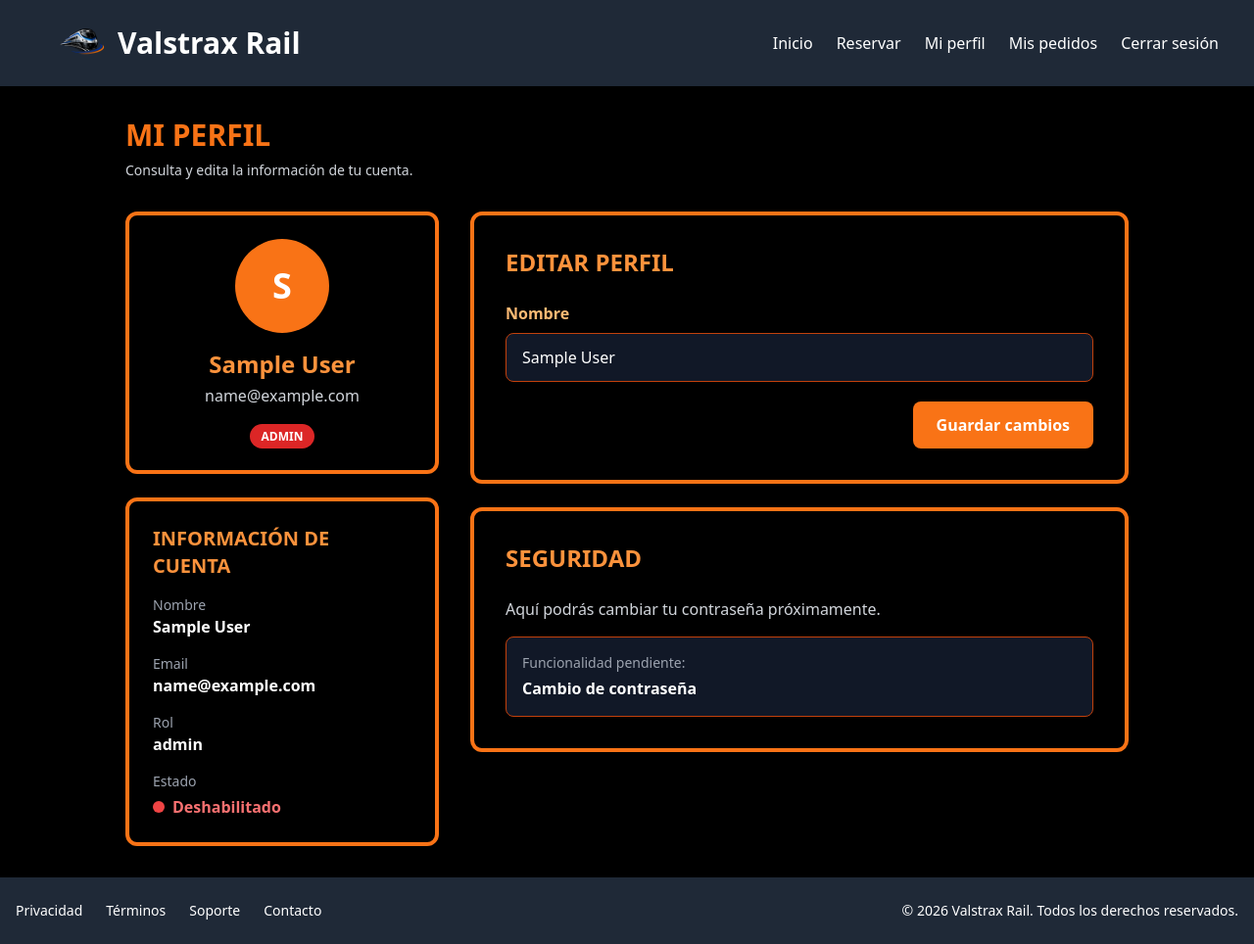
After one commit to Kujo02/TFG-Valstrax-Rail, a Flask app: page /profile in a window 1280 px wide. The commit adds this page. Shown: the whole page at 98% size. Run offline with Flask 3, Linux system fonts and the light colour scheme; the visitor is signed in with stand-in values (Sample User, id 1); data that the repository does not hold is empty; some libraries are stand-ins or nearby versions.

Commit message:
He creado la funcion para poder habilitar y deshabilitar usuarios , y en el datatables de usuarios he implementado un boton para usar esta y tambien otra vista para editar los usuarios. Tambien para los clientes una vista de Perfil para ver su informacion por ahora y poder editar su nombre, en un futuro implementare la opcion de cambiar la contraseña y tal vez algo mas.

```diff
--- a/SRC/models/user.py
+++ b/SRC/models/user.py
@@ -3,13 +3,14 @@ from flask_login import UserMixin
 
 class User(UserMixin):
 
-    def __init__(self, id=None, name=None, email=None, password=None, role=None,estado=None):
+    def __init__(self, id=None, name=None, email=None, password=None, role=None,estado=None, role_id=None):
         self.id = id
         self.name = name
         self.email = email
         self.password = password
         self.role = role
         self.estado = estado
+        self.role_id = role_id
 
     @classmethod
     def get_by_email(cls, email):
@@ -51,7 +52,7 @@ class User(UserMixin):
     def get_by_id(cls, user_id):
         cursor = mysql.connection.cursor()
         cursor.execute("""
-        SELECT u.id, u.name, u.email, u.password, r.name, u.estado_user
+        SELECT u.id, u.name, u.email, u.password, r.name, u.estado_user, u.role_id
         FROM users u
         JOIN roles r ON u.role_id = r.id
         WHERE u.id = %s
@@ -60,7 +61,7 @@ class User(UserMixin):
         cursor.close()
 
         if row:
-            return cls(row[0], row[1], row[2], row[3], row[4], row[5])
+            return cls(row[0], row[1], row[2], row[3], row[4], row[5], row[6])
         return None
 
 
@@ -90,3 +91,76 @@ class User(UserMixin):
             ))
 
         return users
+
+
+    @classmethod
+    def get_all_roles(cls):
+        cursor = mysql.connection.cursor()
+        cursor.execute("""
+            SELECT id, name
+            FROM roles
+            ORDER BY id ASC
+        """)
+
+        rows = cursor.fetchall()
+        cursor.close()
+
+        roles = []
+
+        for row in rows:
+            roles.append({
+                "id": row[0],
+                "name": row[1]
+            })
+
+        return roles
+
+
+
+    @classmethod
+    def update_user(cls, user_id, name, email, role_id, estado_user):
+        cursor = mysql.connection.cursor()
+
+        cursor.execute("""
+            UPDATE users
+            SET name = %s,
+                email = %s,
+                role_id = %s,
+                estado_user = %s
+            WHERE id = %s
+        """, (name, email, role_id, estado_user, user_id))
+
+        mysql.connection.commit()
+        cursor.close()
+
+
+    @classmethod
+    def toggle_estado(cls, user_id):
+        cursor = mysql.connection.cursor()
+
+        cursor.execute("""
+            UPDATE users
+            SET estado_user = CASE
+                WHEN estado_user = 'activo' THEN 'deshabilitado'
+                ELSE 'activo'
+            END
+            WHERE id = %s
+        """, (user_id,))
+
+        mysql.connection.commit()
+        cursor.close()
+
+
+
+    @classmethod
+    def update_name(cls, user_id, name):
+        cursor = mysql.connection.cursor()
+
+        cursor.execute("""
+            UPDATE users
+            SET name = %s
+            WHERE id = %s
+        """, (name, user_id))
+
+        mysql.connection.commit()
+        cursor.close()
--- a/SRC/routes/main.py
+++ b/SRC/routes/main.py
@@ -1,5 +1,6 @@
-from flask import Blueprint, render_template,redirect, url_for
+from flask import Blueprint, render_template,redirect, url_for, request, flash
 from flask_login import current_user
+from models.user import User
 
 main = Blueprint('main', __name__)
 
@@ -25,3 +26,27 @@ def home():
             return redirect(url_for('admin.dashboard'))
 
     return render_template('home.html')
+
+
+@main.route('/profile', methods=['GET', 'POST'])
+def profile():
+
+    if not current_user.is_authenticated:
+
+        return redirect(url_for('auth.login'))
+
+    if request.method == 'POST':
+        name = request.form.get('name')
+
+        if not name:
+            flash('El nombre no puede estar vacío.', 'danger')
+            return render_template('profile.html')
+
+        User.update_name(current_user.id, name)
+
+        flash('Nombre actualizado correctamente.', 'success')
+        return redirect(url_for('main.profile'))
+
+
+
+    return render_template('profile.html')
--- a/SRC/templates/layout.html
+++ b/SRC/templates/layout.html
@@ -27,8 +27,8 @@
             <li><a href="#" class="hover:text-blue-300 transition">Reservar</a ></li>
             {% if current_user.is_authenticated %}
 
-
-            <li><a href="#">Mis pedidos</a></li>
+            <li><a href="{{ url_for('main.profile') }}" class="hover:text-blue-300 transition">Mi perfil</a></li>
+            <li><a href="#" class="hover:text-blue-300 transition">Mis pedidos</a></li>
             <li><a href="{{ url_for('auth.logout') }}"class="hover:text-blue-300 transition">Cerrar sesión</a></li>
 
             {% else %}
--- /dev/null
+++ b/SRC/templates/profile.html
@@ -0,0 +1,168 @@
+{%- extends 'layout.html' -%}
+
+{%- block title -%}Perfil de Usuario{%- endblock -%}
+
+
+
+{% block content %}
+
+<section class="bg-black flex-1 px-8 py-8 text-white">
+
+    <div class="max-w-5xl mx-auto">
+
+        <!-- Cabecera -->
+        <div class="mb-8">
+            <h1 class="text-3xl font-extrabold text-orange-500 uppercase">
+                Mi Perfil
+            </h1>
+            <p class="text-gray-300 text-sm mt-2">
+                Consulta y edita la información de tu cuenta.
+            </p>
+        </div>
+
+        <!-- Grid principal -->
+        <div class="grid grid-cols-1 lg:grid-cols-3 gap-8">
+
+            <!-- Columna izquierda -->
+            <div class="lg:col-span-1 space-y-6">
+
+                <!-- Tarjeta resumen -->
+                <div class="bg-black border-4 border-orange-500 rounded-xl shadow-2xl p-6">
+                    <div class="flex flex-col items-center text-center">
+                        <div class="w-24 h-24 rounded-full bg-orange-500 flex items-center justify-center text-4xl font-bold text-white mb-4">
+                            {{ current_user.name[0] }}
+                        </div>
+
+                        <h2 class="text-2xl font-bold text-orange-400">
+                            {{ current_user.name }}
+                        </h2>
+
+                        <p class="text-gray-300 mt-1">
+                            {{ current_user.email }}
+                        </p>
+
+                        <div class="mt-4">
+                            {% if current_user.role == "admin" %}
+                                <span class="bg-red-600 text-white px-3 py-1 rounded-full text-xs font-bold uppercase">
+                                    Admin
+                                </span>
+                            {% else %}
+                                <span class="bg-green-600 text-white px-3 py-1 rounded-full text-xs font-bold uppercase">
+                                    Cliente
+                                </span>
+                            {% endif %}
+                        </div>
+                    </div>
+                </div>
+
+                <!-- Información de cuenta -->
+                <div class="bg-black border-4 border-orange-500 rounded-xl shadow-2xl p-6">
+                    <h3 class="text-xl font-bold text-orange-400 mb-4 uppercase">
+                        Información de cuenta
+                    </h3>
+
+                    <div class="space-y-4">
+
+                        <div>
+                            <p class="text-gray-400 text-sm">Nombre</p>
+                            <p class="text-white font-semibold">{{ current_user.name }}</p>
+                        </div>
+
+                        <div>
+                            <p class="text-gray-400 text-sm">Email</p>
+                            <p class="text-white font-semibold">{{ current_user.email }}</p>
+                        </div>
+
+                        <div>
+                            <p class="text-gray-400 text-sm">Rol</p>
+                            <p class="text-white font-semibold">{{ current_user.role }}</p>
+                        </div>
+
+                        <div>
+                            <p class="text-gray-400 text-sm">Estado</p>
+
+                            {% if current_user.estado == "activo" %}
+                                <div class="flex items-center gap-2 mt-1">
+                                    <span class="w-3 h-3 bg-green-500 rounded-full"></span>
+                                    <span class="text-green-400 font-semibold">Activo</span>
+                                </div>
+                            {% else %}
+                                <div class="flex items-center gap-2 mt-1">
+                                    <span class="w-3 h-3 bg-red-500 rounded-full"></span>
+                                    <span class="text-red-400 font-semibold">Deshabilitado</span>
+                                </div>
+                            {% endif %}
+                        </div>
+
+                    </div>
+                </div>
+
+            </div>
+
+            <!-- Columna derecha -->
+            <div class="lg:col-span-2 space-y-6">
+
+                <!-- Editar perfil -->
+                <div class="bg-black border-4 border-orange-500 rounded-xl shadow-2xl p-8">
+                    <h3 class="text-2xl font-bold text-orange-400 mb-6 uppercase">
+                        Editar perfil
+                    </h3>
+
+                    <form method="POST" action="#" class="space-y-5">
+                        <input type="hidden" name="csrf_token" value="{{ csrf_token() }}">
+
+                        <div>
+                            <label for="name" class="block text-orange-300 font-bold mb-2">
+                                Nombre
+                            </label>
+                            <input
+                                type="text"
+                                id="name"
+                                name="name"
+                                value="{{ current_user.name }}"
+                                class="w-full bg-gray-900 border border-orange-700 rounded-lg px-4 py-3 text-white focus:outline-none focus:ring-2 focus:ring-orange-500"
+                            >
+                        </div>
+
+
+
+                        <div class="flex justify-end">
+                            <button
+                                type="submit"
+                                class="bg-orange-500 hover:bg-orange-600 text-white font-bold px-6 py-3 rounded-lg transition"
+                            >
+                                Guardar cambios
+                            </button>
+                        </div>
+                    </form>
+                </div>
+
+                <!-- Seguridad -->
+                <div class="bg-black border-4 border-orange-500 rounded-xl shadow-2xl p-8">
+                    <h3 class="text-2xl font-bold text-orange-400 mb-6 uppercase">
+                        Seguridad
+                    </h3>
+
+                    <p class="text-gray-300 mb-4">
+                        Aquí podrás cambiar tu contraseña próximamente.
+                    </p>
+
+                    <div class="bg-gray-900 border border-orange-700 rounded-lg p-4">
+                        <p class="text-gray-400 text-sm">
+                            Funcionalidad pendiente:
+                        </p>
+                        <p class="text-white font-semibold mt-1">
+                            Cambio de contraseña
+                        </p>
+                    </div>
+                </div>
+
+            </div>
+
+        </div>
+
+    </div>
+
+</section>
+
+{% endblock %}
```
Also changed, not shown: SRC/routes/admin.py (+44 -1 lines), SRC/templates/admin/edit_user.html (added, +136 -0 lines), SRC/templates/admin/users.html (+34 -8 lines).
